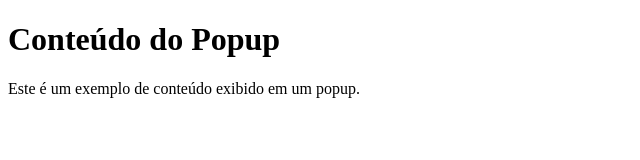
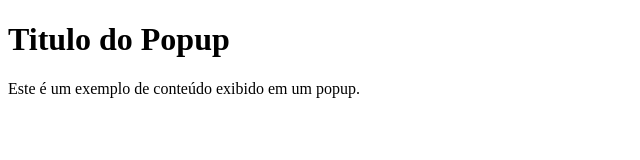
Before and after one commit to Pedro-henrique-1997/alura_git, a plain HTML site: page popup.html in a window 1280 px wide. Shown: the whole page, without its empty margins (0-640 px from the left). Drawn offline with Linux system fonts and the light colour scheme.

Commit message:
Mudando o titulo do popup

```diff
--- a/popup.html
+++ b/popup.html
@@ -4,7 +4,7 @@
     <title>Popup</title>
 </head>
 <body>
-    <h1>Conteúdo do Popup</h1>
+    <h1>Titulo do Popup</h1>
     <p>Este é um exemplo de conteúdo exibido em um popup.</p>
 </body>
 </html>
```
